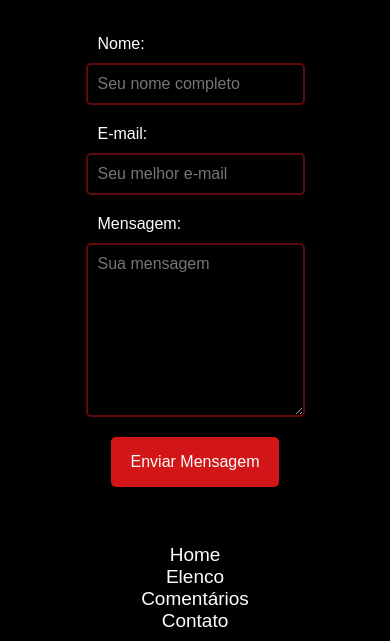
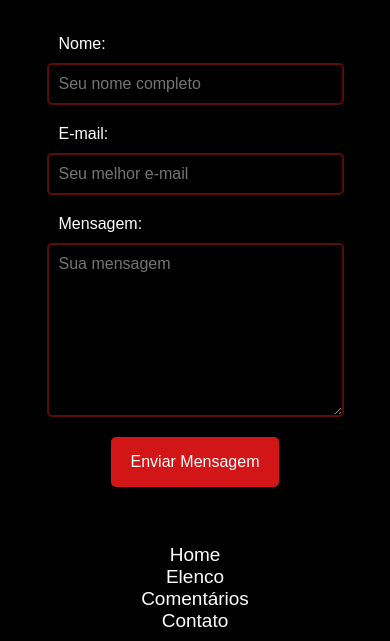
Before and after one commit to marcos-regis/BatProject, a plain HTML site: page contato.html in a window 390 px wide. Shown: the part 169-810 px from the top of the page. Drawn offline with Linux system fonts and the light colour scheme; grey boxes are pictures that could not be loaded; a web font is replaced by a local one.

Commit message:
Add files via upload

```diff
--- a/style-contato.css
+++ b/style-contato.css
@@ -169,4 +169,8 @@ span {
     input[type="submit"] {
         margin-left: 0px;
     }
+
+    .contact-content {
+        width: 70%;
+    }
 }
```
